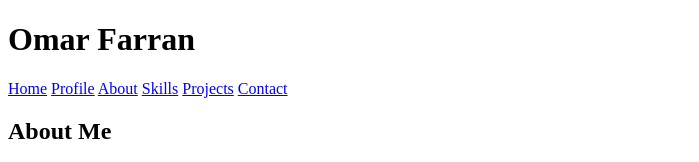
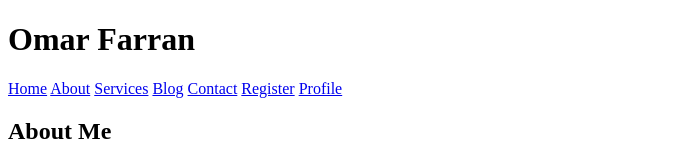
Before and after one commit to omarfarran/grids-apps-training, a plain HTML site: page day-01-html/profile.html in a window 1280 px wide. Shown: the top 162 px of the page, without its empty margins (0-699 px from the left). Drawn offline with Linux system fonts and the light colour scheme.

Commit message:
connect navigation across HTML pages

```diff
--- a/day-01-html/profile.html
+++ b/day-01-html/profile.html
@@ -14,11 +14,12 @@
 
         <nav>
             <a href="index.html">Home</a>
+            <a href="about.html">About</a>
+            <a href="services.html">Services</a>
+            <a href="blog.html">Blog</a>
+            <a href="contact.html">Contact</a>
+            <a href="registration.html">Register</a>
             <a href="profile.html">Profile</a>
-            <a href="#about">About</a>
-            <a href="#skills">Skills</a>
-            <a href="#projects">Projects</a>
-            <a href="#contact">Contact</a>
         </nav>
     </header>
     <main>
```
Also changed, not shown: day-01-html/index.html (+5 -2 lines).
